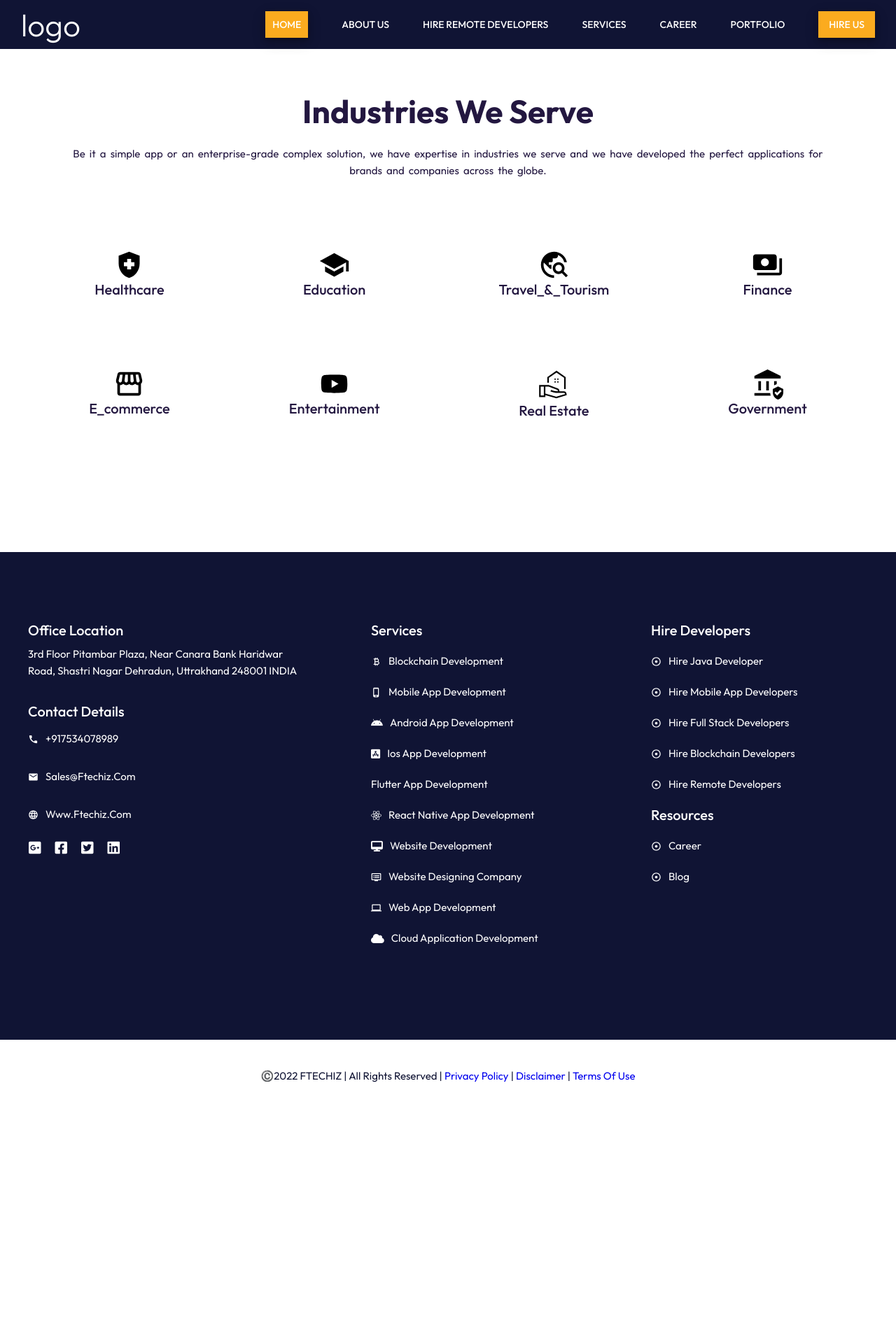
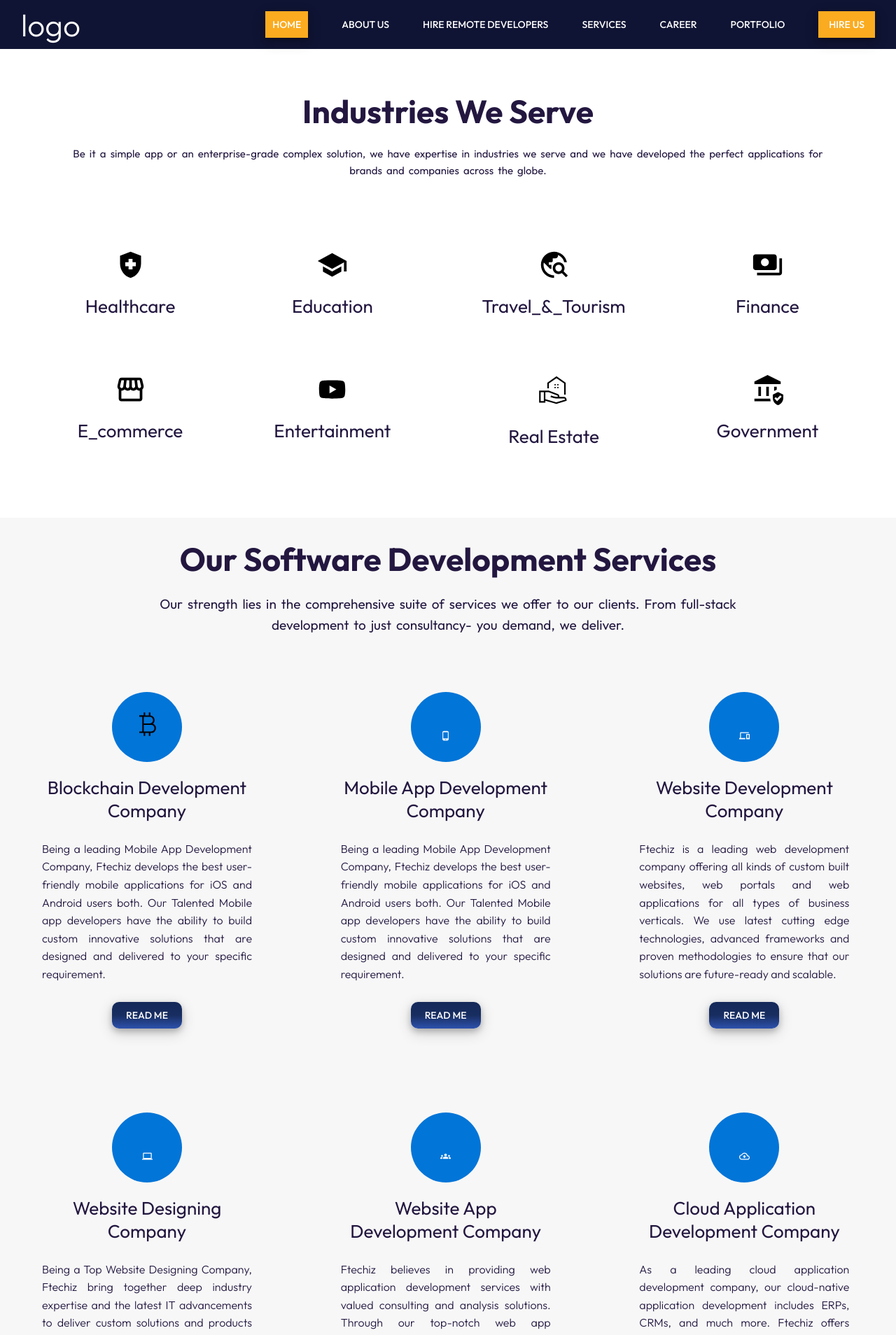
Before and after one commit to ParikshitSaini-Ftechiz/FtechizReactproject, a React (Create React App) app: page / in a window 1280 px wide. Shown: the top 1908 px of the page at 70% size. Before the commit the page ends 1590 px from the top, so only its background shows below. Built offline with nearby package versions, Linux system fonts and the light colour scheme; grey boxes are pictures that could not be loaded.

Commit message:
added software development services page

```diff
--- a/src/GlobalStyle.jsx
+++ b/src/GlobalStyle.jsx
@@ -43,8 +43,8 @@ h1 {
   }
 
 h3 {
-  font-size: 2rem;
-  font-weight: 500;
+  font-size: 2.6rem;
+  font-weight: 400;
   color: ${({ theme }) => theme.colors.color_white};
 }
 
--- a/src/components/Home.js
+++ b/src/components/Home.js
@@ -1,11 +1,14 @@
 import React from "react";
 import Industries from "./components/Industries";
+import Sofware_Development_Services from "./components/Sofware_Development_Services";
+import Why_Choose_Us from "./components/Why_Choose_Us";
 
 const Home = () => {
-
   return (
     <>
-<Industries />
+      <Industries />
+      <Sofware_Development_Services />
+      <Why_Choose_Us/>
     </>
   );
 };
--- /dev/null
+++ b/src/components/components/Card_detail.js
@@ -0,0 +1,45 @@
+import CurrencyBitcoinIcon from "@mui/icons-material/CurrencyBitcoin";
+import PhoneAndroidIcon from '@mui/icons-material/PhoneAndroid';
+import DevicesIcon from '@mui/icons-material/Devices';
+import ComputerIcon from '@mui/icons-material/Computer';
+import GroupsIcon from '@mui/icons-material/Groups';
+import BackupOutlinedIcon from '@mui/icons-material/BackupOutlined';
+
+export const Card_detail = [
+    {
+        icon:<svg xmlns="http://www.w3.org/2000/svg" height="48" width="48"><path d="M19.25 40.85V36.6h-6.3v-2.2h4.3V13.6h-4.3v-2.25h6.3v-4.2h2.15v4.25h5.25V7.15h2.2v4.35q2.7.3 4.35 2.225 1.65 1.925 1.65 4.525 0 1.5-.6 2.825-.6 1.325-1.6 2.325 2 .8 3.1 2.525 1.1 1.725 1.1 3.825 0 2.9-1.975 4.875T30.05 36.6h-1.2v4.25h-2.2V36.6H21.4v4.25Zm.15-17.95h8.65q1.95 0 3.275-1.35t1.325-3.3q0-2-1.325-3.325Q30 13.6 28.05 13.6H19.4Zm0 11.5h10.65q1.95 0 3.275-1.35t1.325-3.3q0-2-1.325-3.325Q32 25.1 30.05 25.1H19.4Z"></path></svg>,
+        title:"Blockchain Development Company",
+        para:"Being a leading Mobile App Development Company, Ftechiz develops the best user-friendly mobile applications for iOS and Android users both. Our Talented Mobile app developers have the ability to build custom innovative solutions that are designed and delivered to your specific requirement.",
+        btn_text:"Read Me",
+    },
+    {
+        icon:<PhoneAndroidIcon />,
+        title:"Mobile App Development Company",
+        para:"Being a leading Mobile App Development Company, Ftechiz develops the best user-friendly mobile applications for iOS and Android users both. Our Talented Mobile app developers have the ability to build custom innovative solutions that are designed and delivered to your specific requirement.",
+        btn_text:"Read Me",
+    },
+    {
+        icon:<DevicesIcon/>,
+        title:"Website Development Company",
+        para:"Ftechiz is a leading web development company offering all kinds of custom built websites, web portals and web applications for all types of business verticals. We use latest cutting edge technologies, advanced frameworks and proven methodologies to ensure that our solutions are future-ready and scalable. ",
+        btn_text:"Read Me",
+    },
+    {
+        icon:<ComputerIcon/>,
+        title:"Website Designing Company",
+        para:"Being a Top Website Designing Company, Ftechiz bring together deep industry expertise and the latest IT advancements to deliver custom solutions and products that perfectly fit the needs and behaviour of their users. We use latest cutting-edge technologies, tools, advanced frameworks, and proven strategies to make sure that our solutions are future-ready and conformable. We have a pool of skilled designers who creates attractive designs for retail, banking, manufacturing, healthcare, education and other industries.",
+        btn_text:"Read Me",
+    },
+    {
+        icon:<GroupsIcon />,
+        title:"Website App Development Company",
+        para:"Ftechiz believes in providing web application development services with valued consulting and analysis solutions. Through our top-notch web app development services, we became the partner of growing businesses and industry leaders in their success journey. Our team specializes in web app development services with robust technology, latest frameworks and tools, and are capable of picking the project from scratch to delivery. We have hands-on experience in building world-class B2B and B2C web solutions.",
+        btn_text:"Read Me",
+    },
+    {
+        icon:<BackupOutlinedIcon/>,
+        title:"Cloud Application Development Company",
+        para:"As a leading cloud application development company, our cloud-native application development includes ERPs, CRMs, and much more. Ftechiz offers custom cloud application development services as per your budget and business requirement. We develop and Implement Cloud Applications that are Browser-compatible, Future-Proof, and Highly Scalable. We can deploy cloud applications in public, private, or hybrid environments thanks to our top-level integration services.",
+        btn_text:"Read Me",
+    },
+]
--- a/src/components/components/Industries.js
+++ b/src/components/components/Industries.js
@@ -52,9 +52,9 @@ const Industries = () => {
                 <h3>Travel_&_Tourism</h3>
               </div>
               <div class="grid_row">
-                <svg xmlns="http://www.w3.org/2000/svg" height="48" width="48">
+                <div className="real_estate_icon"><svg xmlns="http://www.w3.org/2000/svg" height="48" width="48">
                   <path d="M38.9 29.95v-15.9L28 6.45l-10.9 7.6V21h-2.2v-8L28 3.65 41.1 13v16.95ZM28 6.45Zm1.1 10.25h1.8v-1.8h-1.8Zm-4 0h1.8v-1.8h-1.8Zm4 4h1.8v-1.8h-1.8Zm-4 0h1.8v-1.8h-1.8Zm2.75 22.65L12.1 38.8v2.65H3.2v-17.2H17l12.45 4.65q1.15.4 1.95 1.35.8.95.8 2.95h6.3q1.8 0 2.9 1.325 1.1 1.325 1.1 3.625v.7ZM5.4 39.25h4.5v-12.8H5.4Zm22.25 1.8 12.55-3.8q-.15-.95-.575-1.4-.425-.45-1.125-.45H28.45q-1.35 0-2.65-.2-1.3-.2-2.25-.5l-4.2-1.25.9-2.2 3.65 1.3q1.2.4 2.35.525 1.15.125 3.6.125 0-.8-.25-1.4-.25-.6-.9-.85l-12-4.5h-4.6v10ZM9.9 32.85Zm19.95.35ZM9.9 32.85Zm2.2 0Z"></path>
-                </svg>
+                </svg></div>
                 <h3>Real Estate</h3>
               </div>
             </div>
@@ -110,11 +110,11 @@ const Wrapper = styled.section`
     }
     .grid-four-column {
       grid-template-columns: repeat(4, 1fr);
-      gap: 5rem;
+      gap: 1rem;
       .grid_two_column {
         display: flex;
         flex-direction: column;
-        gap: 8rem;
+        gap: 6rem;
         .grid_row {
           border: none;
           padding: 1rem 6rem;
@@ -122,18 +122,27 @@ const Wrapper = styled.section`
           flex-direction: column;
           align-items: center;
           justify-content: center;
+          gap:2rem;
 
           h3 {
             color: ${({ theme }) => theme.colors.heading};
             display:inline;
           }
           &:hover{
-            background: red;
+            background: ${({ theme }) => theme.colors.hover_color};
+            color: ${({ theme }) => theme.colors.color_white};
             border-radius:1rem;
+            h3{
+              color: ${({ theme }) => theme.colors.color_white};
+            }
+            .real_estate_icon path{
+             fill: ${({ theme }) => theme.colors.color_white};
+            }
+          }
           }
         }
       }
     }
-  }
+
 `;
 export default Industries;
--- /dev/null
+++ b/src/components/components/Sofware_Development_Services.js
@@ -0,0 +1,110 @@
+import React, { useState } from "react";
+import styled from "styled-components";
+import { Button } from "./Button";
+import { NavLink } from "react-router-dom";
+import { Card_detail } from "./Card_detail";
+
+const Sofware_Development_Services = () => {
+  const [state, setState] = useState(Card_detail);
+  console.log(state);
+  return (
+    <>
+      <Wrapper>
+        <div className="container">
+          <div className="content">
+            <h1 className="heading">Our Software Development Services</h1>
+            <p className="para">
+              Our strength lies in the comprehensive suite of services we offer
+              to our clients. From full-stack development to just consultancy-
+              you demand, we deliver.
+            </p>
+          </div>
+          <div className="grid grid-three-column">
+            {state.map((currentData) => {
+              const { icon, title, para } = currentData;
+              return (
+                <>
+                  <div className="card">
+                    <div className="card_icon">
+                      <div className="icon"> {icon}</div>
+                    </div>
+                    <div className="card_title">
+                      <h3>{title}</h3>
+                      <p className="card_para">{para}</p>
+                    </div>
+                    <div className="card_btn">
+                      <NavLink to="">
+                        <Button className="btn"> Read Me </Button>
+                      </NavLink>
+                    </div>
+                  </div>
+                </>
+              );
+            })}
+          </div>
+        </div>
+      </Wrapper>
+    </>
+  );
+};
+const Wrapper = styled.section`
+  background: #f7f7f7;
+  padding: 1rem;
+  text-align: center;
+  .content {
+    h1,
+    p {
+      text-align: center;
+      margin: 2rem 15rem;
+      color: ${({ theme }) => theme.colors.heading};
+    }
+  }
+  .grid {
+    display: grid;
+    gap: 12rem;
+    margin: 8rem 2rem;
+  }
+  .grid-three-column {
+    grid-template-columns: repeat(3, 1fr);
+  }
+  .card_title {
+    p {
+      text-align: justify;
+      font-weight: 300;
+      font-size: 1.6rem;
+    }
+    p,
+    h3 {
+      color: ${({ theme }) => theme.colors.heading};
+      margin-bottom: 2.6rem;
+    }
+  }
+
+  .card {
+    width: 30rem;
+    height: auto;
+    .card_icon {
+      width: 10rem;
+      height: 10rem;
+      background: ${({ theme }) => theme.colors.hover_color};
+      border-radius: 50%;
+      display: inline-block;
+      padding: 2rem 0rem;
+      margin: auto;
+      margin-bottom: 2rem;
+      .icon {
+        font-size: 5rem;
+        color: ${({ theme }) => theme.colors.color_white};
+      }
+    }
+    .card_btn {
+      .btn {
+        color: ${({ theme }) => theme.colors.color_white};
+        background: ${({ theme }) => theme.colors.component_bg};
+        border-radius: 1rem;
+        padding: 1rem 2rem;
+      }
+    }
+  }
+`;
+export default Sofware_Development_Services;
--- /dev/null
+++ b/src/components/components/Why_Choose_Us.js
@@ -0,0 +1,59 @@
+import React from 'react'
+import styled from 'styled-components';
+import CurrencyBitcoinIcon from "@mui/icons-material/CurrencyBitcoin";
+
+const Why_Choose_Us = () => {
+  return (
+   <>
+    <Wrapper>
+    <div class="container">
+    <div class="row">
+        <div class="col-6 mt-3">
+            <div class="card">
+                <div class="card-horizontal">
+                <div className="card_icon">
+                      <CurrencyBitcoinIcon className="icon"/>
+                    </div>
+
+
+                    <div class="card-body">
+                        <h4 class="card-title">Card title</h4>
+                        <p class="card-text">Some quick example text to build on the card title and make up the bulk of the card's content.</p>
+                    </div>
+                </div>
+
+            </div>
+        </div>
+    </div>
+</div>
+    </Wrapper>
+   </>
+  )
+}
+const Wrapper = styled.section`
+.card-horizontal {
+    display: flex;
+    flex: 1 1 auto;
+      border:1px solid red;
+    .card{
+    }
+.card_icon {
+      width: 10rem;
+      height: 10rem;
+      background: ${({ theme }) => theme.colors.hover_color};
+      border-radius: 50%;
+      display: inline-block;
+      padding: 2rem 0rem;
+      margin: auto;
+      margin-bottom: 2rem;
+      .icon {
+        font-size: 5rem;
+        color: ${({ theme }) => theme.colors.color_white};
+      }
+    }
+    .card-text{
+      color:red;
+    }
+}
+`;
+export default Why_Choose_Us
```
